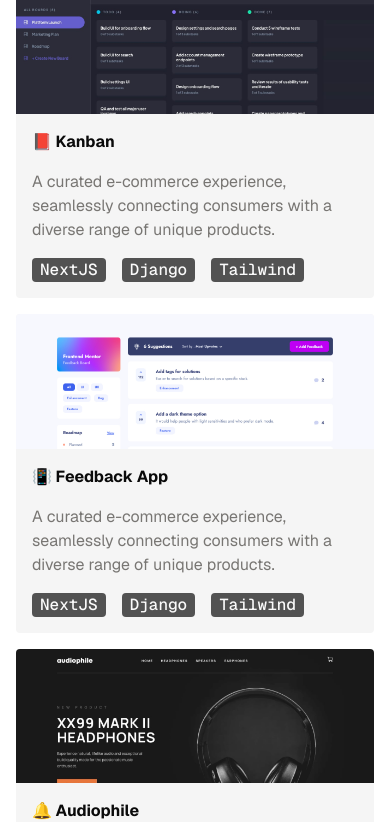
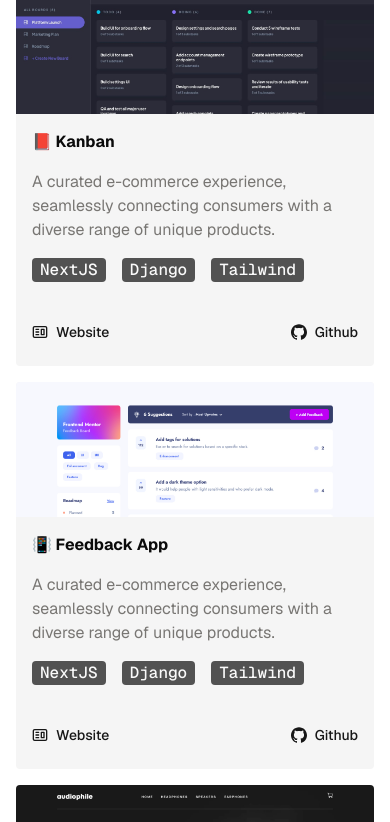
Before and after one commit to codewithbersh/notion-inspired-portfolio, a Next.js app: page / in a window 390 px wide. Shown: the part 1667-2489 px from the top of the page. Built offline with nearby package versions, Linux system fonts and the light colour scheme.

Commit message:
feat: add project links for mobile

```diff
--- a/app/_components/project.tsx
+++ b/app/_components/project.tsx
@@ -14,8 +14,8 @@ interface ProjectProps {
 
 export const Project = ({ project }: ProjectProps) => {
   return (
-    <div className="group relative flex cursor-pointer flex-col overflow-hidden rounded-[4px] bg-neutral-100 dark:bg-neutral-800">
-      <div className="absolute left-0 top-0 z-10 flex h-full w-full flex-col bg-white/30 p-4 opacity-0 transition-all duration-300 ease-in-out group-hover:opacity-100 group-hover:backdrop-blur-sm dark:bg-black/30">
+    <div className="group relative flex flex-col overflow-hidden rounded-[4px] bg-neutral-100 dark:bg-neutral-800">
+      <div className="pointer-events-none absolute left-0 top-0 z-10 flex h-full w-full flex-col bg-white/30 p-4 opacity-0 transition-all duration-300 ease-in-out group-hover:backdrop-blur-sm dark:bg-black/30 lg:pointer-events-auto lg:group-hover:opacity-100">
         <div className="mt-auto flex justify-between">
           {project.websiteLink && (
             <Button className="rounded-full" size="sm" asChild>
@@ -58,6 +58,25 @@ export const Project = ({ project }: ProjectProps) => {
           ))}
         </div>
       </div>
+
+      <div className="flex justify-between p-4 lg:hidden">
+        {project.websiteLink && (
+          <Button className="px-0" size="sm" variant="link" asChild>
+            <Link href={project.websiteLink} className="hover:underline">
+              <CgWebsite className="mr-2 h-4 w-4" />
+              Website
+            </Link>
+          </Button>
+        )}
+        {project.githubLink && (
+          <Button className="px-0" size="sm" variant="link" asChild>
+            <Link href="/" className="hover:underline">
+              <SiGithub className="mr-2 h-4 w-4 " />
+              Github
+            </Link>
+          </Button>
+        )}
+      </div>
     </div>
   );
 };
```
